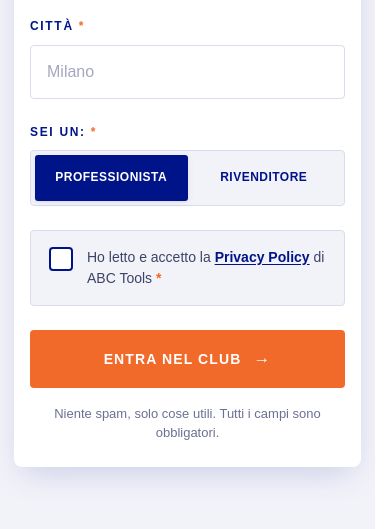
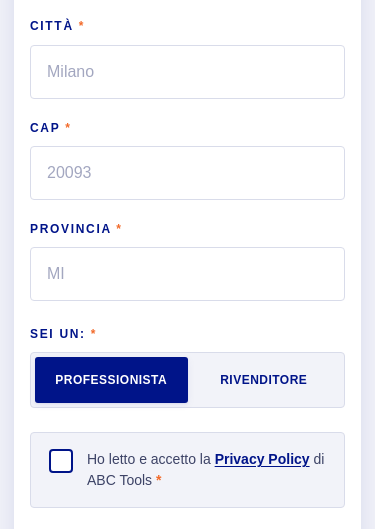
Before and after one commit to Estro2026/ABC-TOOLS, a plain HTML site: page index.html in a window 390 px wide. Shown: the part 7415-7944 px from the top of the page. Drawn offline with Linux system fonts and the light colour scheme; a web font is replaced by a local one.

Commit message:
Form: add CAP, Provincia and hidden Paese (IT)
- CAP (5 digits, validated, numeric keyboard on mobile) and Provincia,
  paired on a new row below Azienda/Citta; both required.
- Paese: hidden input, default IT, to be mapped by Account Engagement.
- README: field list updated for the Pardot mapping check.

Co-Authored-By: Claude Sonnet 5.5 <noreply@anthropic.com>

```diff
--- a/index.html
+++ b/index.html
@@ -1153,6 +1153,8 @@ a, button { -webkit-tap-highlight-color: rgba(242, 106, 42, .18); }
     <div class="form-card reveal">
       <form id="clubForm" action="https://go.marketing.abctools.it/l/1065722/2026-10-01/8mr9nc" method="post" target="formTarget" novalidate>
         <input type="hidden" name="tipo" id="f-tipo" value="professionista">
+        <!-- Paese: nascosto, default IT — il valore viene poi mappato da Account Engagement (Pardot) -->
+        <input type="hidden" name="paese" id="f-paese" value="IT">
         <div class="form-row">
           <div class="field"><label for="f-nome">Nome</label><input id="f-nome" name="nome" placeholder="Mario" autocomplete="given-name" required><span class="msg">Inserisci il nome</span></div>
           <div class="field"><label for="f-cognome">Cognome</label><input id="f-cognome" name="cognome" placeholder="Rossi" autocomplete="family-name" required><span class="msg">Inserisci il cognome</span></div>
@@ -1161,6 +1163,10 @@ a, button { -webkit-tap-highlight-color: rgba(242, 106, 42, .18); }
         <div class="form-row">
           <div class="field"><label for="f-azienda">Azienda</label><input id="f-azienda" name="azienda" placeholder="Ragione sociale" autocomplete="organization" required><span class="msg">Inserisci l'azienda</span></div>
           <div class="field"><label for="f-citta">Città</label><input id="f-citta" name="citta" placeholder="Milano" autocomplete="address-level2" required><span class="msg">Inserisci la città</span></div>
+        </div>
+        <div class="form-row">
+          <div class="field"><label for="f-cap">CAP</label><input id="f-cap" name="cap" inputmode="numeric" pattern="[0-9]{5}" maxlength="5" enterkeyhint="next" placeholder="20093" autocomplete="postal-code" required><span class="msg">Inserisci un CAP valido (5 cifre)</span></div>
+          <div class="field"><label for="f-provincia">Provincia</label><input id="f-provincia" name="provincia" maxlength="30" autocapitalize="characters" placeholder="MI" autocomplete="address-level1" required><span class="msg">Inserisci la provincia</span></div>
         </div>
         <span class="seg-label">Sei un:</span>
         <div class="segment" id="segment" role="group" aria-label="Sei un">
@@ -1356,6 +1362,7 @@ function validField(input){
   if(input.type === 'checkbox') return input.checked;   // privacy: obbligatoria
   const v = input.value.trim();
   if(input.type === 'email') return /^[^\s@]+@[^\s@]+\.[^\s@]+$/.test(v);
+  if(input.name === 'cap') return /^\d{5}$/.test(v);   // CAP italiano: 5 cifre
   return v.length > 1;
 }
 const fieldOf = input => input.closest('.field, .consent');
```
Also changed, not shown: 1 other file.
